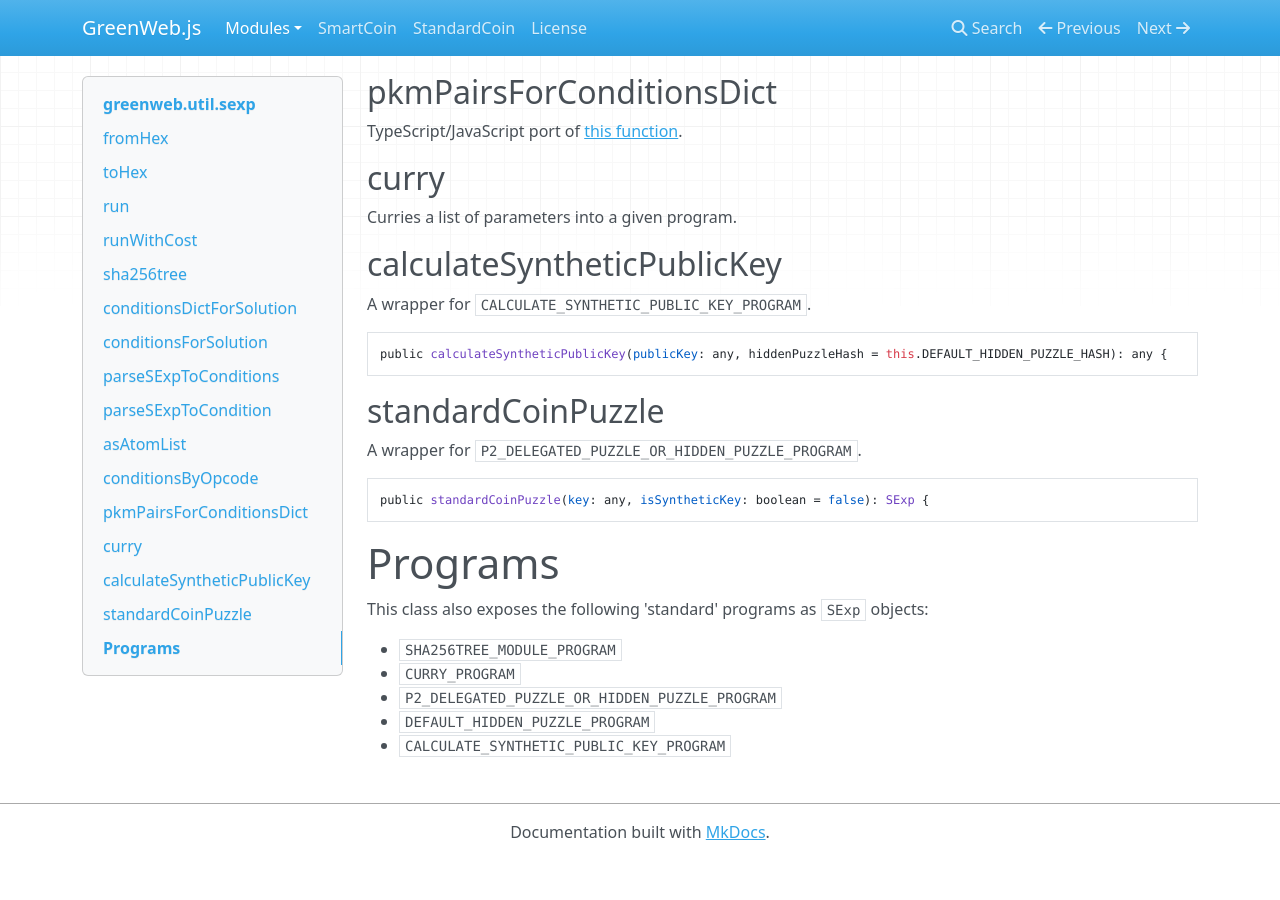
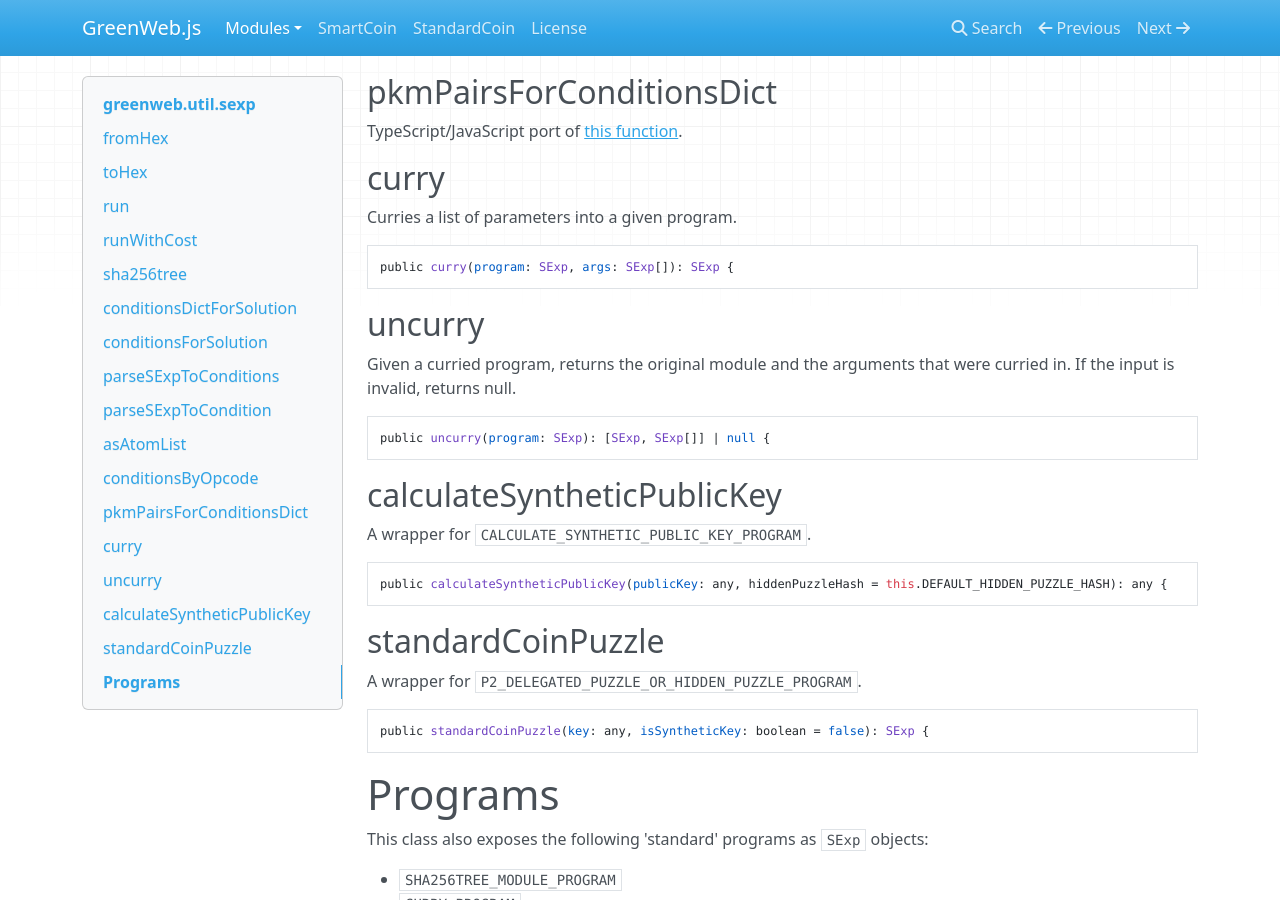
Before and after one commit to Yakuhito/GreenWeb.js, an MkDocs documentation site: the page built from docs/util/sexp.md, in a window 1280 px wide and 900 px high, scrolled down 1888 px. Built offline with MkDocs 1.6.1, drawn with Linux system fonts in a browser that asks for light colours; nearby versions of some CDN libraries; before the commit the page ends 2748 px from its top, so only the background shows below that.

Commit message:
update docs

````diff
--- a/docs/util/sexp.md
+++ b/docs/util/sexp.md
@@ -100,6 +100,18 @@ TypeScript/JavaScript port of [this function](https://github.com/Chia-Network/ch
 
 Curries a list of parameters into a given program.
 
+```js
+public curry(program: SExp, args: SExp[]): SExp {
+```
+
+## uncurry
+
+Given a curried program, returns the original module and the arguments that were curried in. If the input is invalid, returns null.
+
+```js
+public uncurry(program: SExp): [SExp, SExp[]] | null {
+```
+
 ## calculateSyntheticPublicKey
 
 A wrapper for `CALCULATE_SYNTHETIC_PUBLIC_KEY_PROGRAM`.
````
